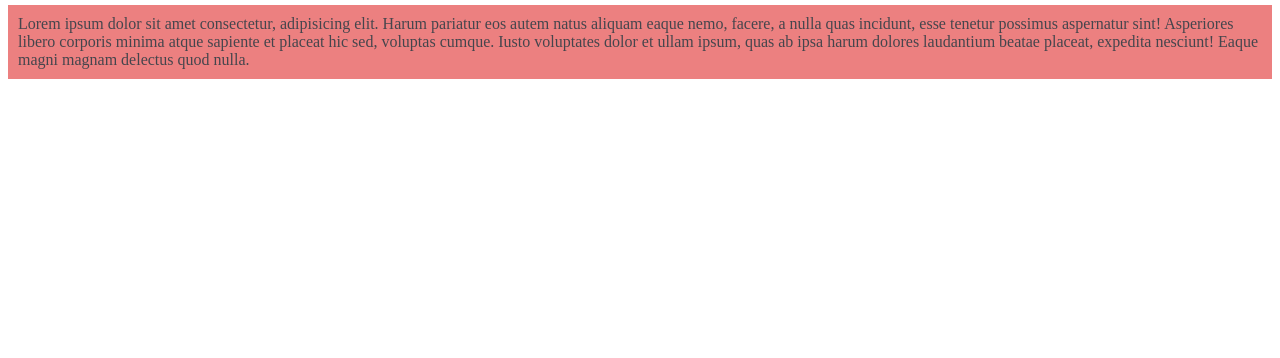
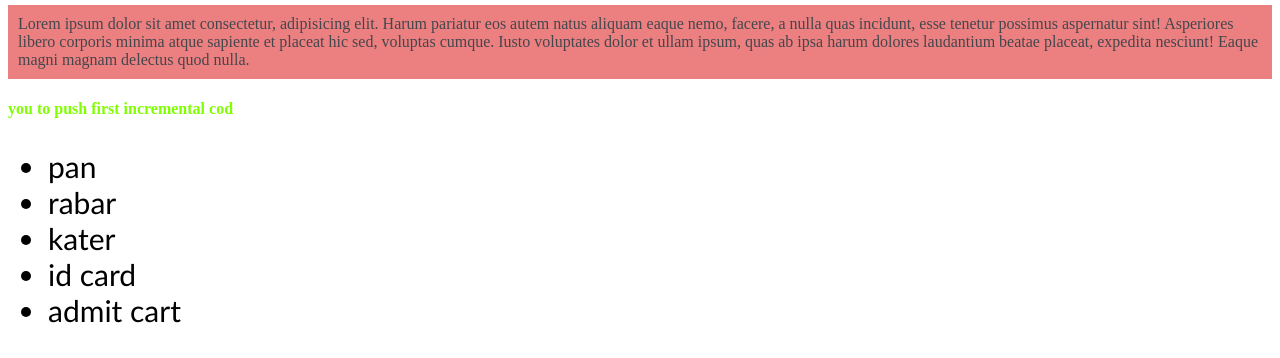
Before and after one commit to jahidulosd/my-first-github-repo, a plain HTML site: page index.html in a window 1280 px wide. Shown: the part 572-930 px from the top of the page. Before the commit the page ends 800 px from the top, so only its background shows below. Drawn offline with Linux system fonts and the light colour scheme.

Commit message:
added list to push code

```diff
--- a/color/block.css
+++ b/color/block.css
@@ -8,6 +8,12 @@ p{
     font-size: 30px;
     font-family: cursive;
     border: 2px solid navy;
+}
+#you{
+    color: chartreuse;
+}
 
-
+#ul{
+    font-size: 30px;
+    font-family: 'Gill Sans', 'Gill Sans MT', Calibri, 'Trebuchet MS', sans-serif;
 }
--- a/index.html
+++ b/index.html
@@ -20,6 +20,16 @@
     <h2 class="blog">my 4th blog</h2>
     <p>Lorem ipsum dolor sit amet consectetur, adipisicing elit. Harum pariatur eos autem natus aliquam eaque nemo, facere, a nulla quas incidunt, esse tenetur possimus aspernatur sint! Asperiores libero corporis minima atque sapiente et placeat hic sed, voluptas cumque. Iusto voluptates dolor et ullam ipsum, quas ab ipsa harum dolores laudantium beatae placeat, expedita nesciunt! Eaque magni magnam delectus quod nulla.
     </p>
+    <div>
+        <h4 id="you">you to push first incremental cod</h4>
+        <ul id="ul">
+            <li>pan</li>
+            <li>rabar</li>
+            <li>kater</li>
+            <li>id card</li>
+            <li>admit cart</li>
+        </ul>
+    </div>
 </div>
 </body>
 </html>
```
